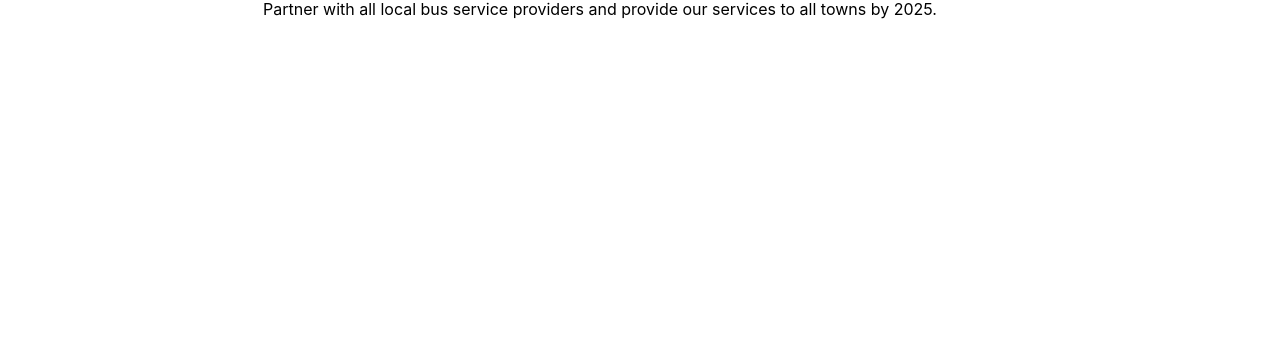
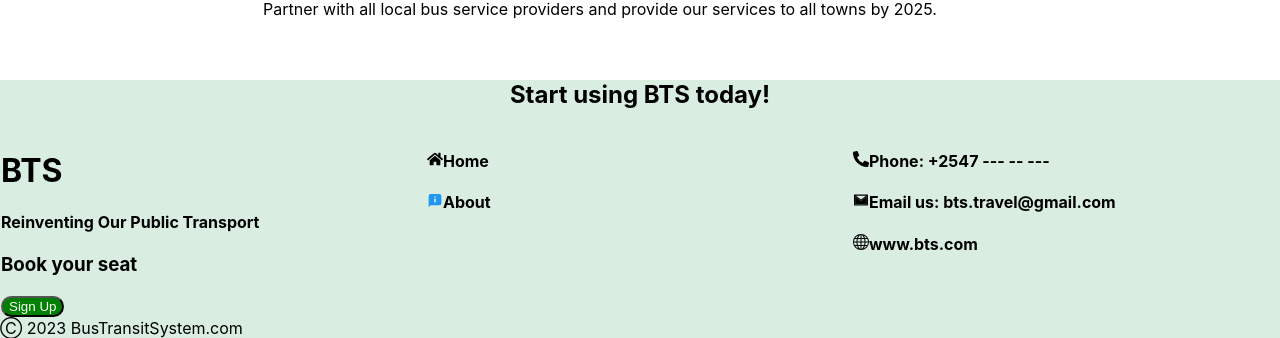
Before and after one commit to MaureenMurugi/BRT, a React (Create React App) app: page / in a window 1280 px wide. Shown: the part 3394-3732 px from the top of the page. Before the commit the page ends 3454 px from the top, so only its background shows below. Built offline with nearby package versions, Linux system fonts and the light colour scheme.

Commit message:
Added footer

```diff
--- a/package.json
+++ b/package.json
@@ -8,6 +8,8 @@
     "@testing-library/user-event": "^13.5.0",
     "react": "^18.2.0",
     "react-dom": "^18.2.0",
+    "react-icons": "^4.7.1",
+    "react-router-dom": "^6.7.0",
     "react-scripts": "5.0.1",
     "web-vitals": "^2.1.4"
   },
--- a/src/App.js
+++ b/src/App.js
@@ -1,10 +1,12 @@
 import AboutUs from './AboutUs';
 import './App.css'
+import Footer from './Footer';
 
 function App() {
   return (
     <div>
       <AboutUs />
+      <Footer />
     </div>
   );
 }
--- /dev/null
+++ b/src/Footer.css
@@ -0,0 +1,40 @@
+.footer {
+    background-color: #D9EEE1;
+    position: relative;
+}
+
+.footer .content {
+    border: 1px solid #D9EEE1;
+    height: relative;
+    display: flex;
+}
+
+.footer .content .section {
+    flex: 1;
+    /* padding: 25px; */
+    border: 1px;
+    text-align: start;
+}
+
+.footer .content .section b:hover{
+    border: 1px solid white;
+    color: white;
+    transform: scale(1.1);
+}
+
+.top {
+    justify-content: center;
+    text-align: center;
+}
+
+button {
+    background-color: green;
+    color: white;
+    border-radius: 1.5em;
+}
+
+button:hover {
+    background-color: rgb(84, 104, 97);
+    transform: scale(1.1);
+    transition: all 0.3s;
+}
--- /dev/null
+++ b/src/Footer.js
@@ -0,0 +1,42 @@
+import React from 'react'
+import './Footer.css'
+import { FaHome } from 'react-icons/fa'
+import { AiTwotoneMail } from 'react-icons/ai'
+import { FcAbout } from 'react-icons/fc'
+import { BsGlobe } from 'react-icons/bs'
+import { FaPhoneAlt } from 'react-icons/fa'
+
+
+function Footer() {
+    return(
+        <div className='main'>
+            <footer className='footer'>
+                <div className='top'>
+                    <h2>Start using BTS today!</h2>
+                </div>
+                <div className='content'>
+                    <div className='section a'>
+                        <h1>BTS</h1>
+                        <h4>Reinventing Our Public Transport</h4>
+                        <h3>Book your seat</h3><span><button>Sign Up</button></span>
+                    </div>
+                    <div className='section b'>
+                        <h4><FaHome/>Home</h4>
+                        <h4><FcAbout/>About</h4>
+                    </div>
+                    <div className='section c'>
+                        <h4><FaPhoneAlt/>Phone: <span>+2547 --- -- ---</span></h4>
+                        <h4><AiTwotoneMail/>Email us: <span>bts.travel@gmail.com</span></h4>
+                        <h4><BsGlobe/>www.bts.com</h4>
+                    </div>
+                </div>
+                <div className='bottom'>
+                    &#9400; 2023 BusTransitSystem.com
+                </div>
+            </footer>
+        </div>
+
+    )
+}
+
+export default Footer;
```
Also changed, not shown: src/AboutUs.css (indentation only), 1 other file (tests, documents, lock files or other folders).
